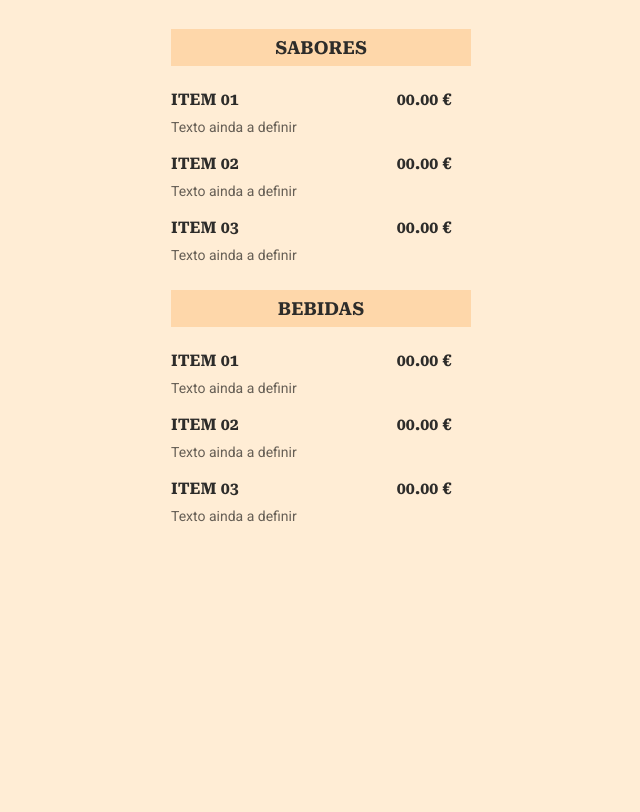
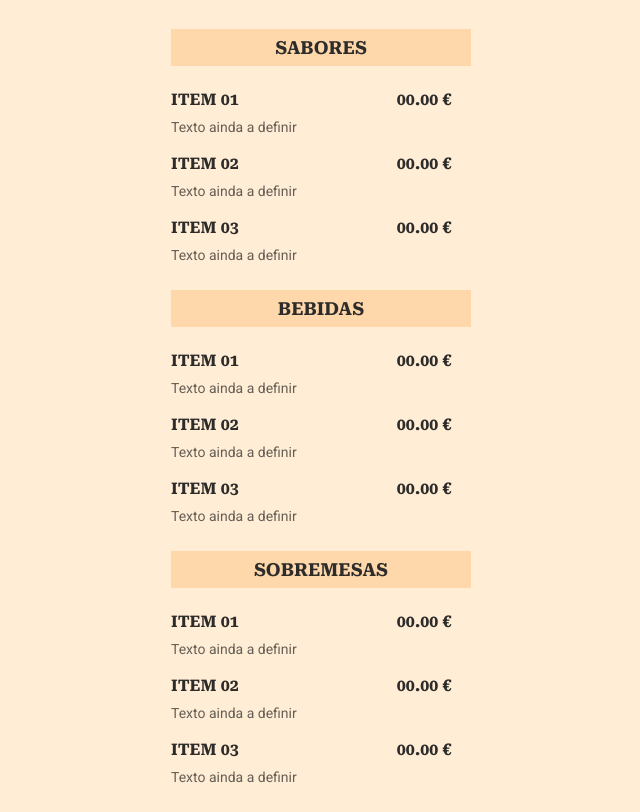
Before and after one commit to Danielbraga1322/projeto-menu, a plain HTML site: page index.html in a window 1280 px wide. Shown: the part 88-900 px from the top of the page, without its empty margins (319-959 px from the left). Before the commit the page ends 800 px from the top, so only its background shows below. Drawn offline with Linux system fonts and the light colour scheme.

Commit message:
Adicionado seção sobremesas

```diff
--- a/index.html
+++ b/index.html
@@ -92,5 +92,41 @@
 
   </section>
 
+  <section>
+    <h2>Sobremesas</h2>
+
+    <ul>
+      <li>
+        <div class="details">
+          <h3>Item 01</h3>
+          <p class="description">Texto ainda a definir</p>
+        </div>
+        <strong class="price">
+          00.00 €
+        </strong>
+      </li>
+      <li>
+        <div class="details">
+          <h3>Item 02</h3>
+          <p class="description">Texto ainda a definir</p>
+        </div>
+
+        <strong class="price">
+          00.00 €
+        </strong>
+      </li>
+      <li>
+        <div class="details">
+          <h3>Item 03</h3>
+          <p class="description">Texto ainda a definir</p>
+        </div>
+        <strong class="price">
+          00.00 €
+        </strong>
+      </li>
+    </ul>
+
+  </section>
+
 </body>
 </html>
```
